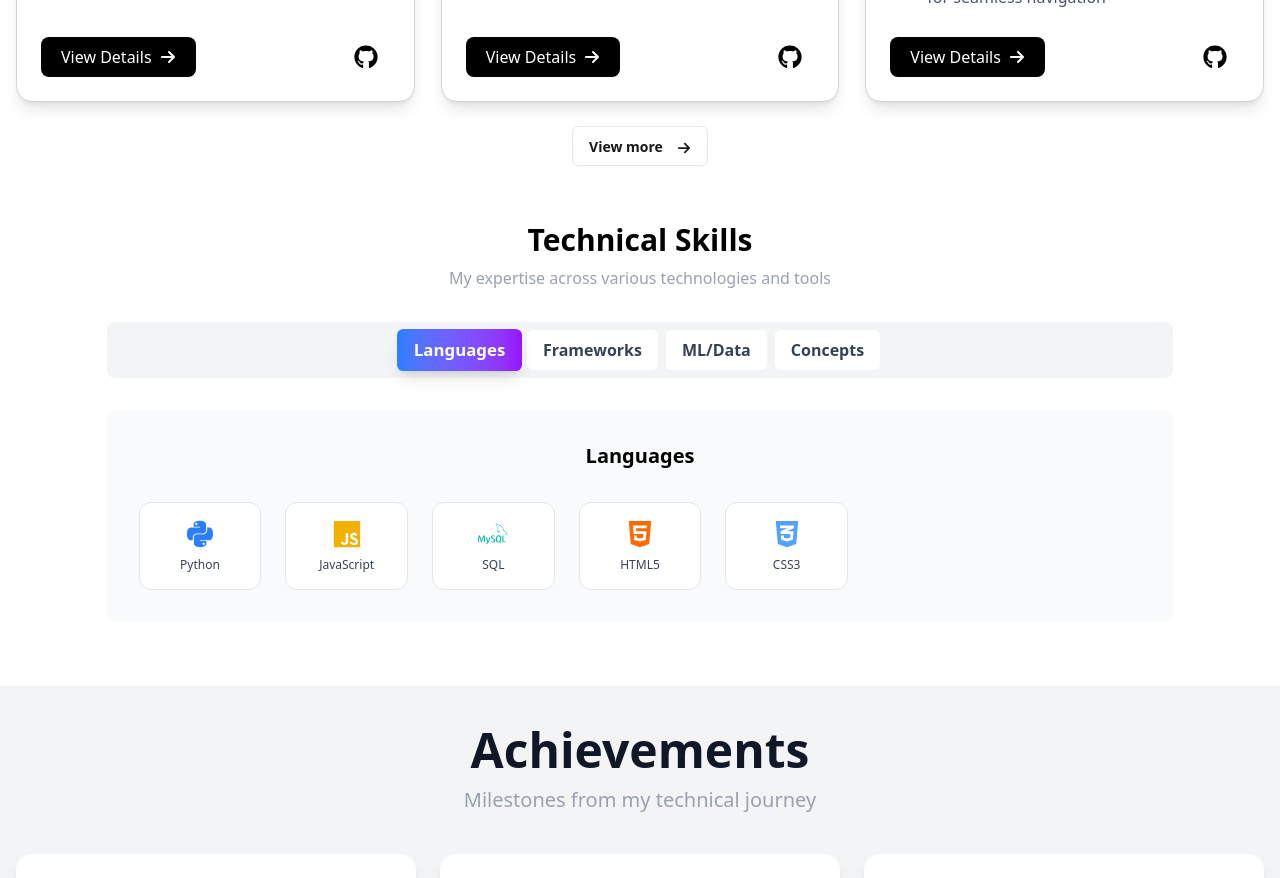
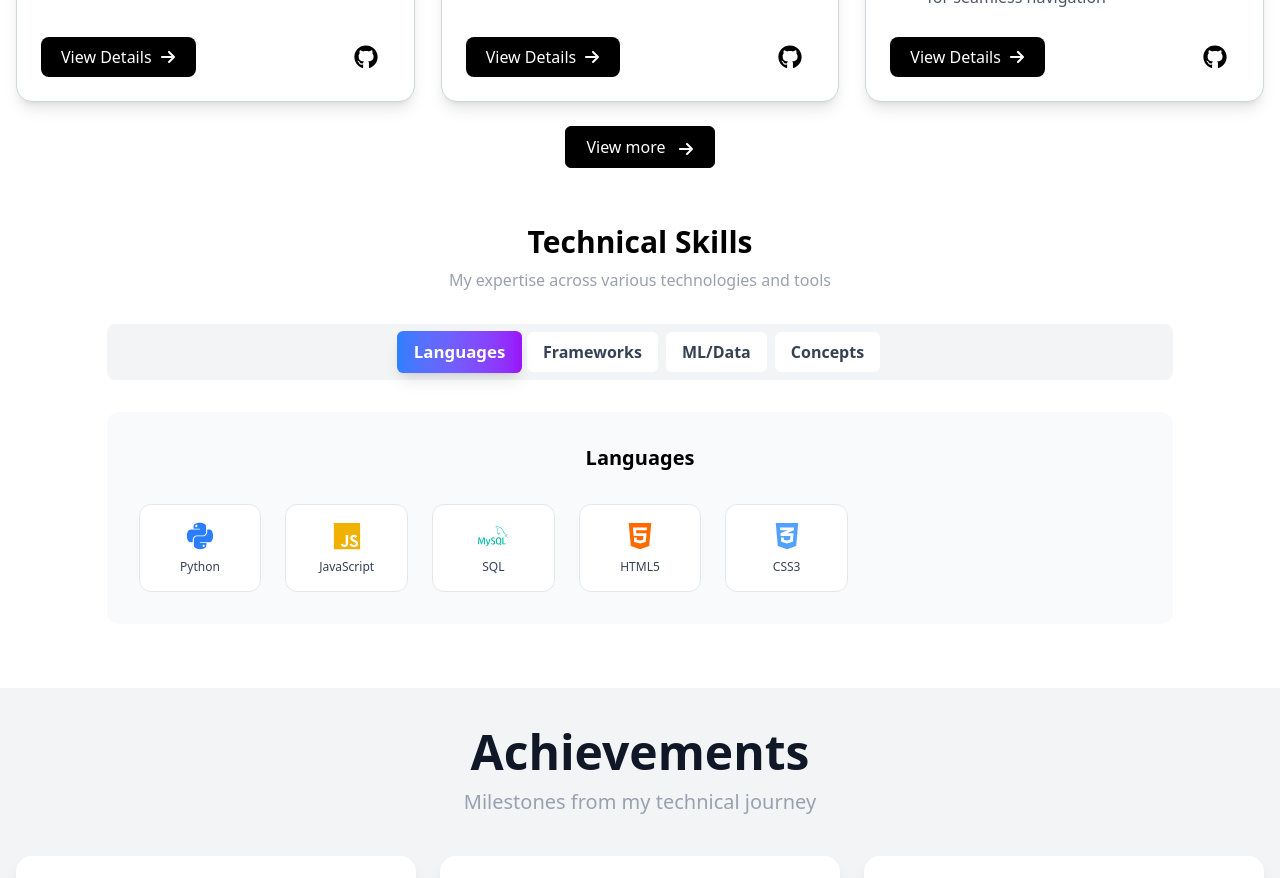
Before and after one commit to Srikar282006/ClientPortfolio, a React (Vite) app: page / in a window 1280 px wide. Shown: the part 1680-2558 px from the top of the page. Built offline with nearby package versions, Linux system fonts and the light colour scheme.

Commit message:
View more button fixed

```diff
--- a/src/components/Projects.jsx
+++ b/src/components/Projects.jsx
@@ -244,13 +244,18 @@ const Projects = ({ selectedTag = "All" }) => {
 
         {!showAll && (
   <div className="flex justify-center hover:px-2">
-    <button
-      className="btn w-auto text-center bg-white border rounded-md hover:bg-gray-200"
-      onClick={handleViewMore}
-    >
-      View more <FaArrowRight className="ml-2 mt-1" />
-    </button>
-  </div>
+  <button
+    className={`w-auto text-center border rounded-md flex items-center gap-2 px-5 py-2 font-medium transition ${
+      dark
+        ? "bg-white text-black border-gray-300 hover:bg-gray-200"
+        : "bg-black text-white border-black hover:bg-gray-900"
+    }`}
+    onClick={handleViewMore}
+  >
+    View more <FaArrowRight className="ml-1 mt-1" />
+  </button>
+</div>
+
 )}
 
       </div>
```
